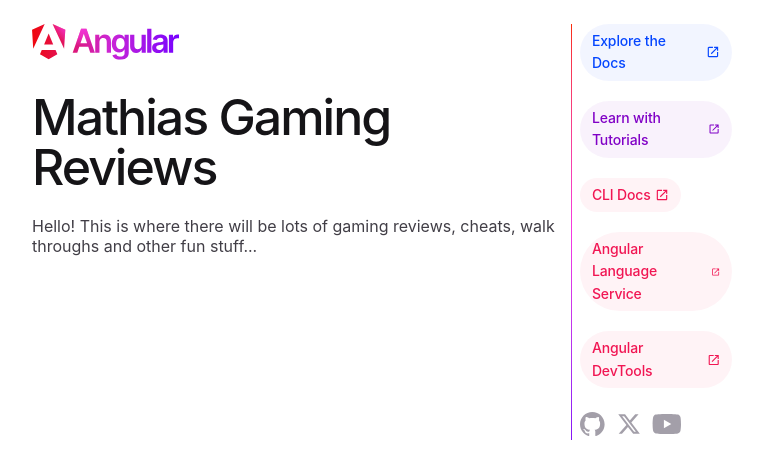
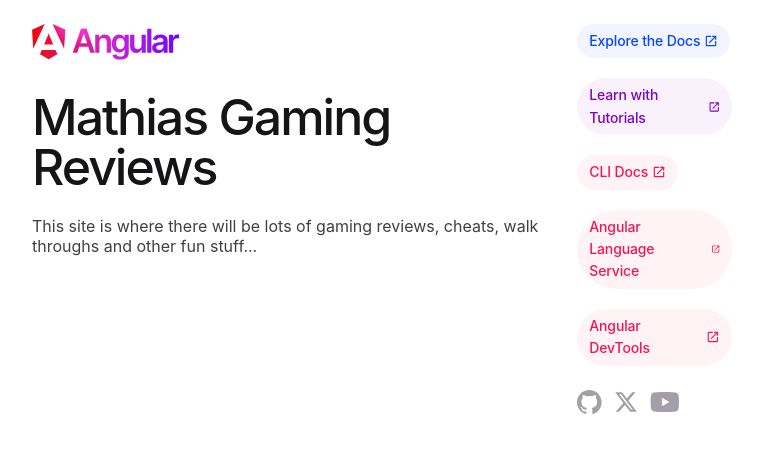
Before and after one commit to MathiasGamingReviews/mathiasgamingreviews.github.io, an Angular app: page / in a window 1280 px wide. Shown: the top 474 px of the page, without its empty margins (258-1020 px from the left). Built offline with nearby package versions, Linux system fonts and the light colour scheme.

Commit message:
Change the text on the start page

```diff
--- a/src/app/app.component.html
+++ b/src/app/app.component.html
@@ -226,7 +226,7 @@
         </defs>
       </svg>
       <h1>{{ title }}</h1>
-      <p>Hello! This is where there will be lots of gaming reviews, cheats, walk throughs and other fun stuff...</p>
+      <p>This site is where there will be lots of gaming reviews, cheats, walk throughs and other fun stuff...</p>
     </div>
     <div class="divider" role="separator" aria-label="Divider"></div>
     <div class="right-side">
```
